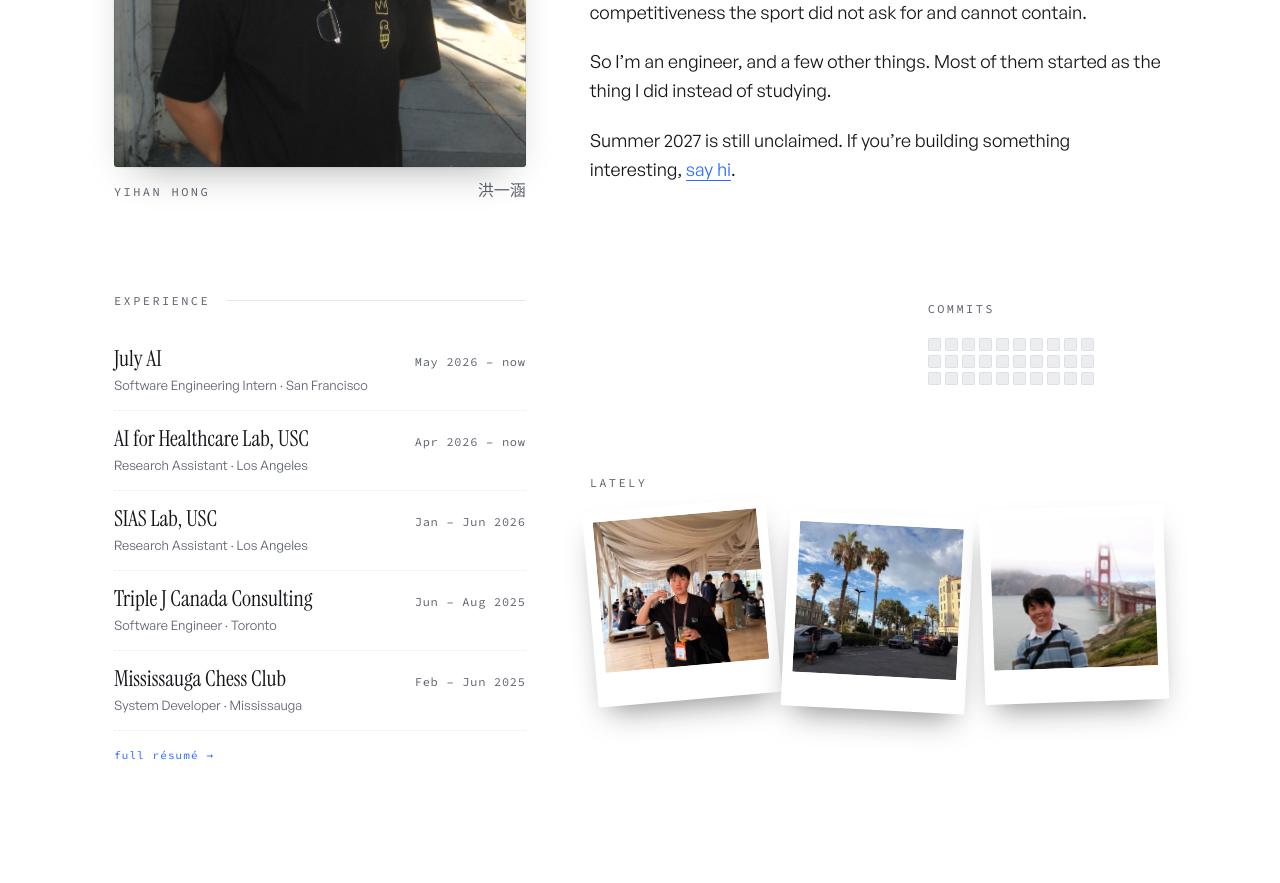
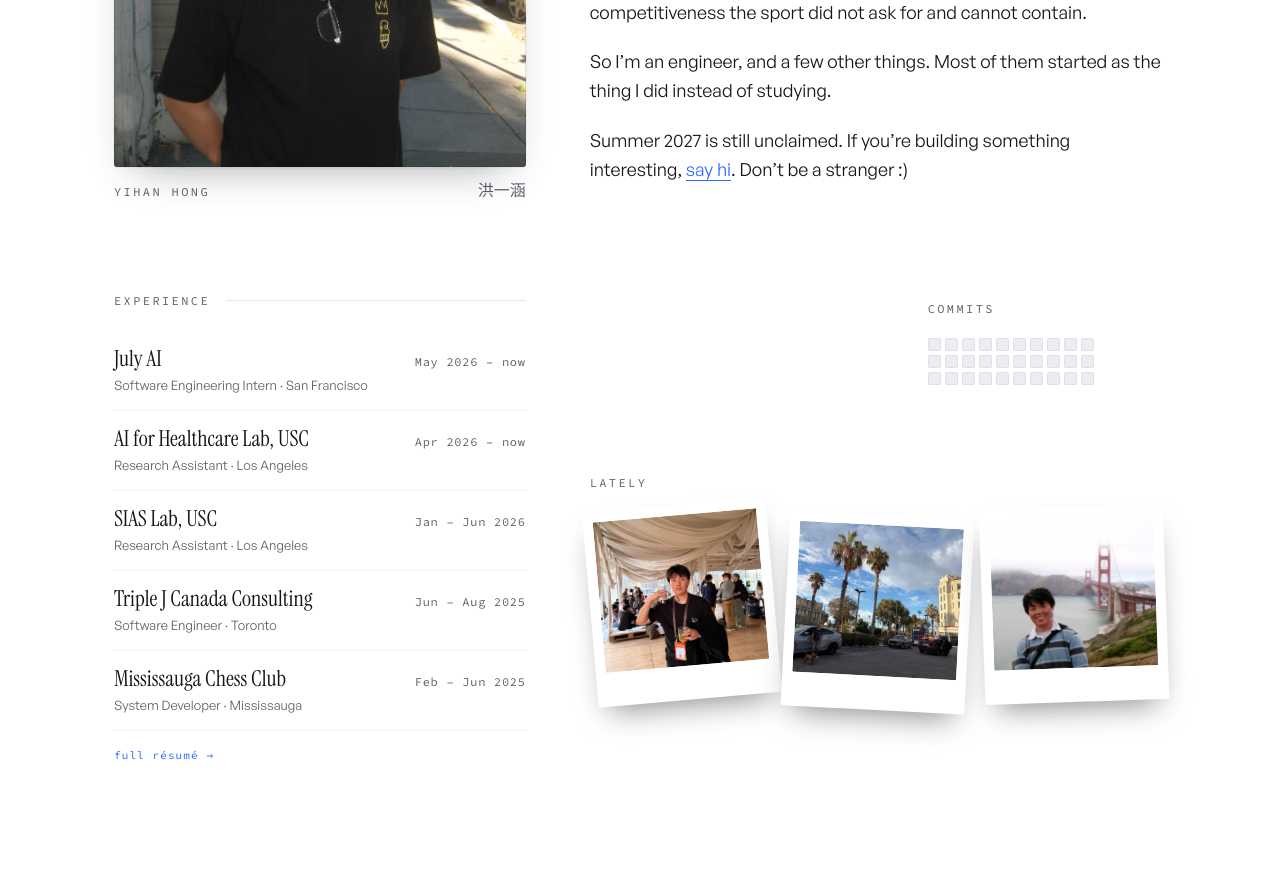
Before and after one commit to yih0nk/yihan.dev, a Next.js app: page / in a window 1280 px wide. Shown: the part 1260-2143 px from the top of the page. Built offline with nearby package versions, Linux system fonts and the light colour scheme; no server answers; the database is empty.

Commit message:
content(home): say hi, don't be a stranger
The about section's last line now reads "If you're building something
interesting, say hi. Don't be a stranger :)". "say hi" stays the mailto
link; the added sentence makes the invitation warmer without changing
what it asks.

```diff
--- a/src/components/home/AboutComposed.tsx
+++ b/src/components/home/AboutComposed.tsx
@@ -323,7 +323,7 @@ export default function AboutComposed({
                 >
                   say hi
                 </a>
-                .
+                . Don&rsquo;t be a stranger :)
               </p>
             </div>
           </div>
```
